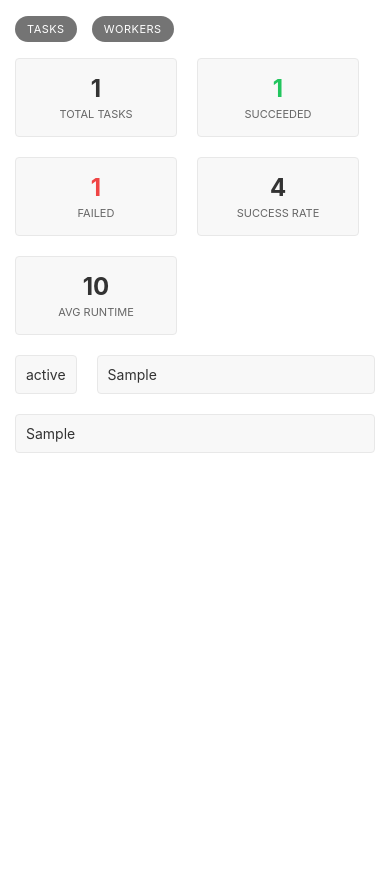
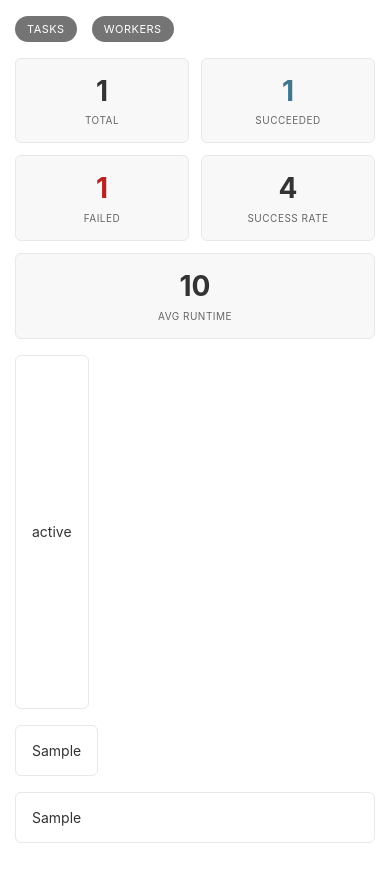
Before and after one commit to oliverhaas/django-celeryx, a Django app: template django_celeryx/admin/templates/admin/django_celeryx/dashboard.html in a window 390 px wide. Shown: the part 104-978 px from the top of the page. Before the commit the page ends 557 px from the top, so only its background shows below. Run offline with Django 4.2, Linux system fonts and the light colour scheme; the template is opened without the code that fills it: most values are stand-ins (such as "Sample title", 1, 10 or a date in 2020); parts of the project's set-up code (start-up, migrations or seed data) failed here and were passed over.

Commit message:
fix: polish dashboard styling to match Django admin
10 iterations of visual refinement:
- Color scheme uses Django admin teal (#417690) consistently
- Pie chart: compact layout, correct legend colors, white values on slices
- Throughput chart: teal/red matching legend squares
- Bar chart: teal bars, task name labels, compact spacing
- Stats cards: darkened background, matching teal/red accents
- Dashboard as sidebar entry via Dashboard unmanaged model
- Responsive layout with flex containers

```diff
--- a/django_celeryx/admin/templates/admin/django_celeryx/dashboard.html
+++ b/django_celeryx/admin/templates/admin/django_celeryx/dashboard.html
@@ -5,26 +5,69 @@
 {{ block.super }}
 <link rel="stylesheet" href="{% static "admin/css/forms.css" %}">
 <style>
-    .celeryx-stats { display: flex; gap: 20px; flex-wrap: wrap; margin-bottom: 20px; }
+    .celeryx-stats {
+        display: flex;
+        gap: 12px;
+        flex-wrap: wrap;
+        margin-bottom: 16px;
+    }
     .celeryx-stat {
+        flex: 1;
+        min-width: 100px;
         background: var(--darkened-bg);
         border: 1px solid var(--hairline-color);
-        border-radius: 4px;
-        padding: 15px 20px;
-        min-width: 120px;
+        border-radius: 6px;
+        padding: 16px 12px;
         text-align: center;
     }
-    .celeryx-stat-value { font-size: 24px; font-weight: bold; color: var(--body-fg); }
-    .celeryx-stat-label { font-size: 11px; color: var(--body-quiet-color); text-transform: uppercase; margin-top: 4px; }
-    .celeryx-charts { display: flex; gap: 20px; flex-wrap: wrap; }
+    .celeryx-stat-value {
+        font-size: 28px;
+        font-weight: 700;
+        color: var(--body-fg);
+        line-height: 1.2;
+    }
+    .celeryx-stat-label {
+        font-size: 10px;
+        color: var(--body-quiet-color);
+        text-transform: uppercase;
+        letter-spacing: 0.5px;
+        margin-top: 6px;
+    }
+    .celeryx-row {
+        display: flex;
+        gap: 16px;
+        margin-bottom: 16px;
+    }
+    .celeryx-row > * {
+        flex: 1;
+        min-width: 0;
+    }
     .celeryx-chart {
-        background: var(--darkened-bg);
+        background: var(--body-bg);
         border: 1px solid var(--hairline-color);
-        border-radius: 4px;
-        padding: 10px;
+        border-radius: 6px;
+        padding: 16px;
         overflow: hidden;
     }
-    .celeryx-chart svg { max-width: 100%; height: auto; }
+    .celeryx-chart svg {
+        display: block;
+        width: 100%;
+        height: auto;
+    }
+    .celeryx-pie {
+        display: flex;
+        align-items: center;
+    }
+    .celeryx-pie svg {
+        max-height: 280px;
+    }
+    /* Override Pygal's embedded text styling to match admin */
+    .celeryx-chart .pygal-chart text {
+        font-family: 'Segoe UI', system-ui, Roboto, 'Helvetica Neue', Arial, sans-serif !important;
+    }
+    @media (max-width: 900px) {
+        .celeryx-row { flex-direction: column; }
+    }
 </style>
 {% endblock %}
 
@@ -48,14 +91,14 @@
     <div class="celeryx-stats">
         <div class="celeryx-stat">
             <div class="celeryx-stat-value">{{ total_tasks }}</div>
-            <div class="celeryx-stat-label">{% translate 'Total Tasks' %}</div>
+            <div class="celeryx-stat-label">{% translate 'Total' %}</div>
         </div>
         <div class="celeryx-stat">
-            <div class="celeryx-stat-value" style="color: #22c55e;">{{ total_succeeded }}</div>
+            <div class="celeryx-stat-value" style="color: #417690;">{{ total_succeeded }}</div>
             <div class="celeryx-stat-label">{% translate 'Succeeded' %}</div>
         </div>
         <div class="celeryx-stat">
-            <div class="celeryx-stat-value" style="color: #ef4444;">{{ total_failed }}</div>
+            <div class="celeryx-stat-value" style="color: #ba2121;">{{ total_failed }}</div>
             <div class="celeryx-stat-label">{% translate 'Failed' %}</div>
         </div>
         <div class="celeryx-stat">
@@ -70,23 +113,32 @@
         {% endif %}
     </div>
 
-    <div class="celeryx-charts">
-        {% if state_pie_svg %}
+    {% if state_pie_svg and throughput_svg %}
+    <div class="celeryx-row" style="align-items: start;">
+        <div class="celeryx-chart celeryx-pie" style="flex: 0 0 320px; max-width: 320px;">
+            {{ state_pie_svg|safe }}
+        </div>
+        <div class="celeryx-chart" style="flex: 1;">
+            {{ throughput_svg|safe }}
+        </div>
+    </div>
+    {% elif state_pie_svg %}
+    <div class="celeryx-row">
         <div class="celeryx-chart">
             {{ state_pie_svg|safe }}
         </div>
-        {% endif %}
-
-        {% if throughput_svg %}
-        <div class="celeryx-chart" style="flex: 2;">
+    </div>
+    {% elif throughput_svg %}
+    <div class="celeryx-row">
+        <div class="celeryx-chart">
             {{ throughput_svg|safe }}
         </div>
-        {% endif %}
     </div>
+    {% endif %}
 
     {% if top_tasks_svg %}
-    <div class="celeryx-charts" style="margin-top: 20px;">
-        <div class="celeryx-chart" style="flex: 1;">
+    <div class="celeryx-row">
+        <div class="celeryx-chart">
             {{ top_tasks_svg|safe }}
         </div>
     </div>
```
Also changed, not shown: django_celeryx/admin/views/dashboard.py (+72 -41 lines).
